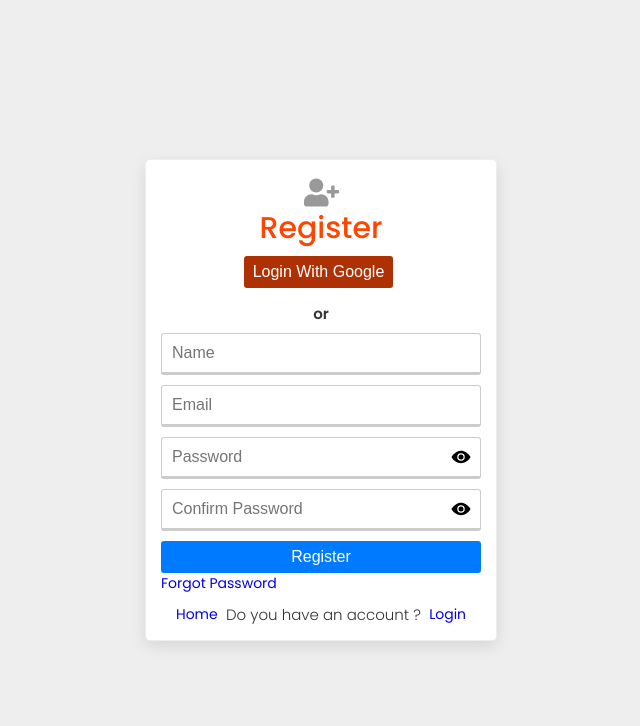
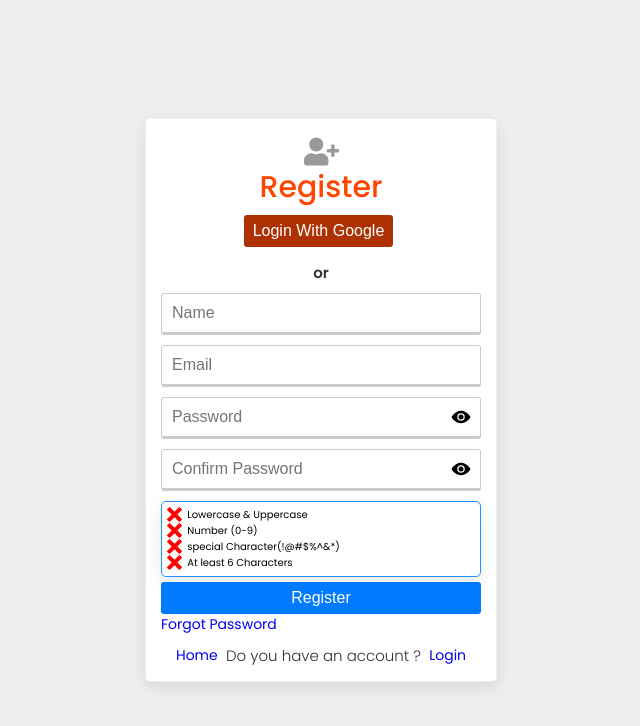
Before and after one commit to Harry8679/Auth_Mern_Ewo_Front, a React (Create React App) app: page /register in a window 1280 px wide. Shown: the top 726 px of the page, without its empty margins (319-959 px from the left). Built offline with nearby package versions, Linux system fonts and the light colour scheme; the HTML template or start-up script is replaced by a standard one.

Commit message:
Password Strength indicator

```diff
--- a/src/pages/auth/Register.js
+++ b/src/pages/auth/Register.js
@@ -4,6 +4,8 @@ import Card from "../../components/card/Card";
 import { Link } from "react-router-dom";
 import PasswordInput from "../../components/passwordInput/PasswordInput";
 import { FaUserPlus } from "react-icons/fa";
+import { ImCross } from "react-icons/im";
+import { IoCheckmarkDone } from "react-icons/io5";
 
 
 const Register = () => {
@@ -17,7 +19,25 @@ const Register = () => {
 
   const { name, email, password, password2 } = formData;
 
-  const handleInputChange = () => {};
+  const handleInputChange = (e) => {
+    const { name, value } = e.target;
+    setFormData({ ...formData, [name]: value });
+  };
+
+  const [uCase, setUCase] = useState(false);
+  const [num, setNum] = useState(false);
+  const [sChar, setSChar] = useState(false);
+  const [passLength, setPassLength] = useState(false);
+
+  const timesIcon = <ImCross size={15} color="red" />
+  const checkIcon = <IoCheckmarkDone size={15} color="green" />
+
+  const switchIcon = (condition) => {
+    if (condition) {
+        return checkIcon;
+    }
+    return timesIcon;
+  }
 
   const registerUser = () => {};
   return (
@@ -40,6 +60,32 @@ const Register = () => {
             <PasswordInput placeholder='Password' name='password' value={password} onChange={handleInputChange} />
             <PasswordInput placeholder='Confirm Password' name='password2' value={password2} onChange={handleInputChange} />
 
+            {/* Password Strength */}
+            <Card cardClass={styles.group}>
+                <ul className="form-list">
+                    <li>
+                        <span className={styles.indicator}>
+                            {/* {uCase ? checkIcon : timesIcon} */} {switchIcon(uCase)} &nbsp; Lowercase & Uppercase
+                        </span>
+                    </li>
+                    <li>
+                        <span className={styles.indicator}>
+                            {switchIcon(num)} &nbsp; Number (0-9)
+                        </span>
+                    </li>
+                    <li>
+                        <span className={styles.indicator}>
+                            {switchIcon(sChar)} &nbsp; special Character(!@#$%^&*)
+                        </span>
+                    </li>
+                    <li>
+                        <span className={styles.indicator}>
+                            {switchIcon(passLength)} &nbsp; At least 6 Characters
+                        </span>
+                    </li>
+                </ul>
+            </Card>
+
             <button className="--btn --btn-primary --btn-block" type="submit">Register</button>
           </form>
           <Link to='/forgot'>Forgot Password</Link>
```
